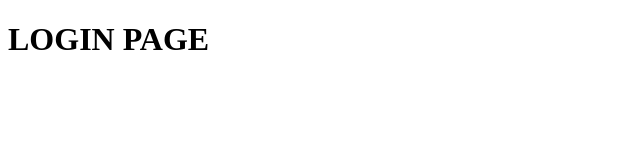
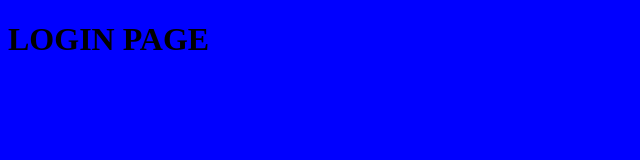
Before and after one commit to Mariga123/collaboration, a plain HTML site: page login.html in a window 1280 px wide. Shown: the whole page, without its empty margins (0-640 px from the left). Drawn offline with Linux system fonts and the light colour scheme.

Commit message:
add login.css

```diff
--- /dev/null
+++ b/login.css
@@ -0,0 +1,3 @@
+body{
+    background-color: blue;
+}
--- a/login.html
+++ b/login.html
@@ -4,6 +4,7 @@
     <meta charset="UTF-8">
     <meta name="viewport" content="width=device-width, initial-scale=1.0">
     <title>Document</title>
+    <link rel="stylesheet" href="login.css">
 </head>
 <body>
     <h1>LOGIN PAGE</h1>
```
